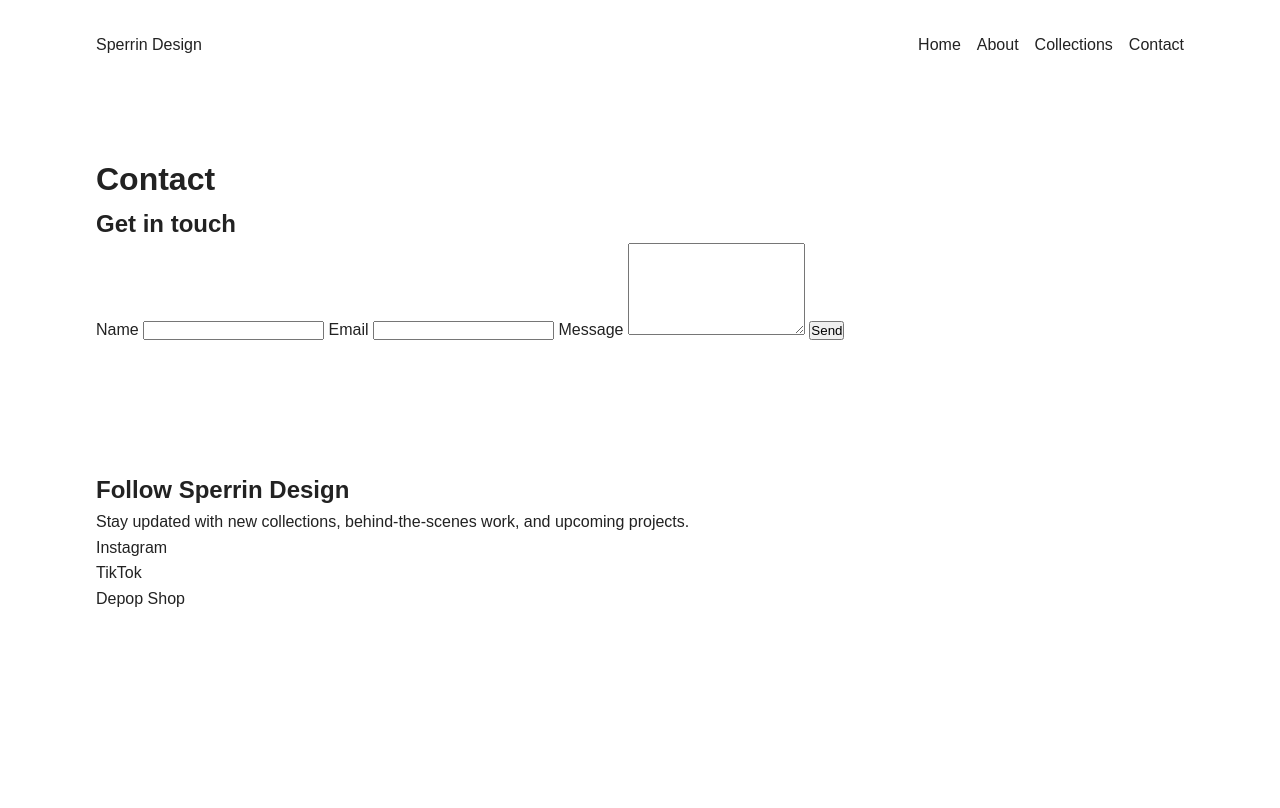
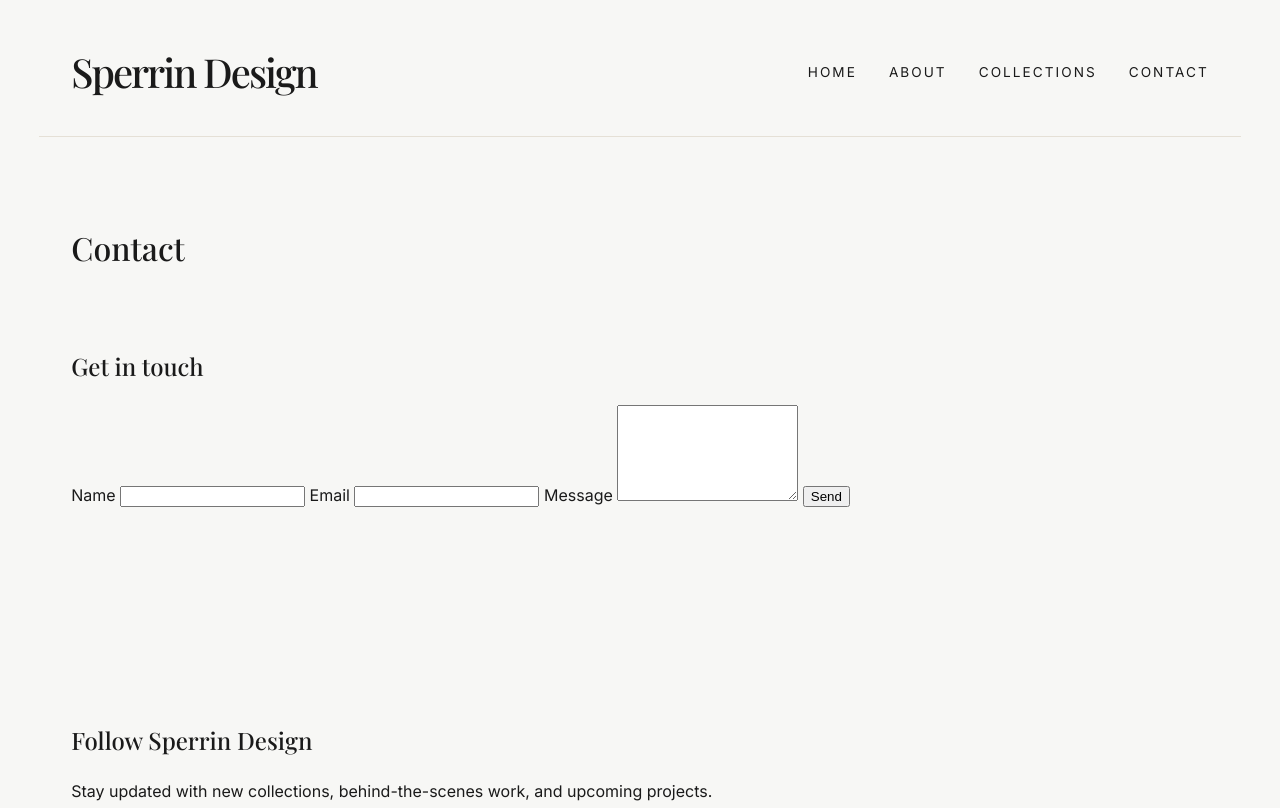
Before and after one commit to liamgrimes/sperrin-design, a plain HTML site: page contact.html in a window 1280 px wide. Shown: the top 808 px of the page. Drawn offline with nearby package versions, Linux system fonts and the light colour scheme.

Commit message:
Added colour and styling

```diff
--- a/assets/css/base.css
+++ b/assets/css/base.css
@@ -1,13 +1,3 @@
-* {
-    margin: 0;
-    padding: 0;
-    box-sizing: border-box;
-}
-
-html {
-    font-size: 16px;
-}
-
 body {
     min-height: 100vh;
     font-family: var(--font-body);
@@ -16,14 +6,19 @@ body {
     line-height: 1.6;
 }
 
-img {
-    max-width: 100%;
-    display: block;
+h1,
+h2,
+h3,
+h4,
+h5,
+h6 {
+    font-family: var(--font-heading);
+    font-weight: 500;
 }
 
 a {
+    text-decoration: none;
     color: inherit;
-    text-decoration: none;
 }
 
 ul {
--- a/assets/css/layout.css
+++ b/assets/css/layout.css
@@ -5,6 +5,7 @@ footer {
     margin: 0 auto;
 }
 
+/* Shared spacing */
 header,
 footer {
     padding: var(--space-md);
@@ -16,15 +17,32 @@ main {
 
 section {
     margin-bottom: var(--space-xl);
+    padding: var(--space-md) 0;
 }
 
-/* Mobile first */
+/* -------------------------- */
+/* Header */
+/* -------------------------- */
+
 header {
     display: flex;
     flex-direction: column;
     gap: var(--space-md);
     align-items: center;
+
+    border-bottom: var(--border-light);
 }
+
+/* Logo */
+
+.logo a {
+    font-family: var(--font-heading);
+    font-size: 2.5rem;
+    font-weight: 500;
+    letter-spacing: -0.05em;
+}
+
+/* Navigation */
 
 nav ul {
     display: flex;
@@ -32,8 +50,35 @@ nav ul {
     gap: var(--space-sm);
 }
 
+nav a {
+    font-family: var(--font-body);
+    font-size: 0.85rem;
+    text-transform: uppercase;
+    letter-spacing: 0.15em;
+    transition: var(--transition-fast);
+}
+
+nav a:hover {
+    color: var(--color-muted);
+}
+
+/* -------------------------- */
+/* Footer */
+/* -------------------------- */
+
+footer {
+    border-top: var(--border-light);
+    text-align: center;
+    color: var(--color-muted);
+    font-size: 0.9rem;
+}
+
+/* -------------------------- */
 /* Tablet and desktop */
+/* -------------------------- */
+
 @media (min-width: 768px) {
+
     header {
         flex-direction: row;
         justify-content: space-between;
@@ -41,5 +86,7 @@ nav ul {
 
     nav ul {
         flex-direction: row;
+        gap: var(--space-md);
     }
+
 }
--- a/assets/css/style.css
+++ b/assets/css/style.css
@@ -1,3 +1,5 @@
+@import url('https://fonts.googleapis.com/css2?family=Inter:wght@300;400;500;600&family=Playfair+Display:wght@400;500;600;700&display=swap');
+
 @import url("variables.css");
 @import url("base.css");
 @import url("layout.css");
--- a/assets/css/variables.css
+++ b/assets/css/variables.css
@@ -1,19 +1,34 @@
 :root {
-    /* spacing */
+
+    /* Colours */
+    --color-off-white: #F7F7F5;
+    --color-warm-white: #FFFFFF;
+    --color-charcoal: #1A1A1A;
+    --color-soft-grey: #A6A6A6;
+    --color-linen: #E5E0D6;
+
+    /* Semantic aliases */
+    --color-background: var(--color-off-white);
+    --color-text: var(--color-charcoal);
+    --color-muted: var(--color-soft-grey);
+
+    /* Typography */
+    --font-heading: "Playfair Display", serif;
+    --font-body: "Inter", sans-serif;
+
+    /* Spacing */
     --space-xs: 0.5rem;
     --space-sm: 1rem;
     --space-md: 2rem;
     --space-lg: 4rem;
     --space-xl: 8rem;
 
-    /* sizing */
+    /* Layout */
     --max-width: 1200px;
 
-    /* placeholder colours */
-    --color-background: #ffffff;
-    --color-text: #222222;
-    --color-accent: #555555;
+    /* Borders */
+    --border-light: 1px solid var(--color-linen);
 
-    /* typography */
-    --font-body: Arial, sans-serif;
+    /* Transitions */
+    --transition-fast: 0.2s ease;
 }
--- a/contact.html
+++ b/contact.html
@@ -33,7 +33,7 @@
     <h2>Get in touch</h2>
 
     <form>
-      <label for="name">Name<u\></label>
+      <label for="name">Name</label>
       <input id="name" type="text" name="name" required />
 
       <label for="email">Email</label>
```
